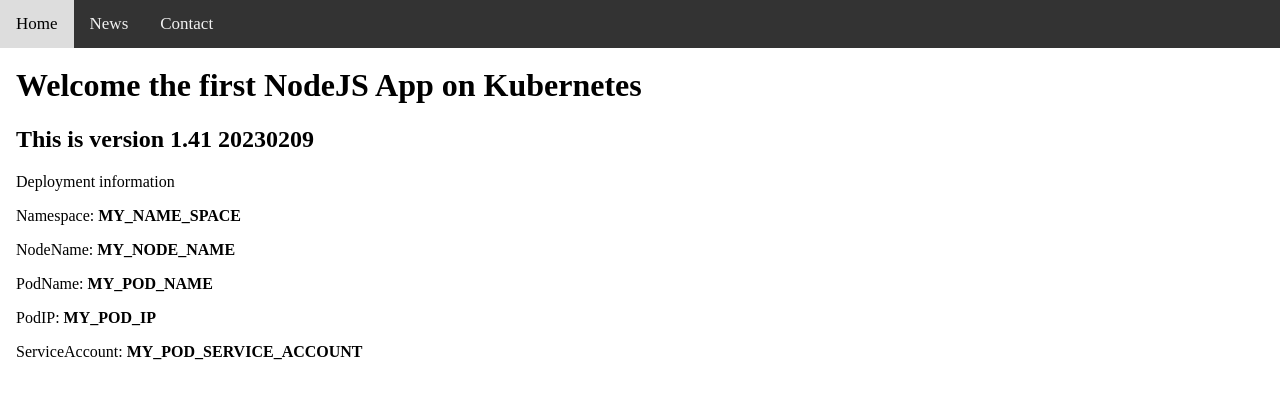
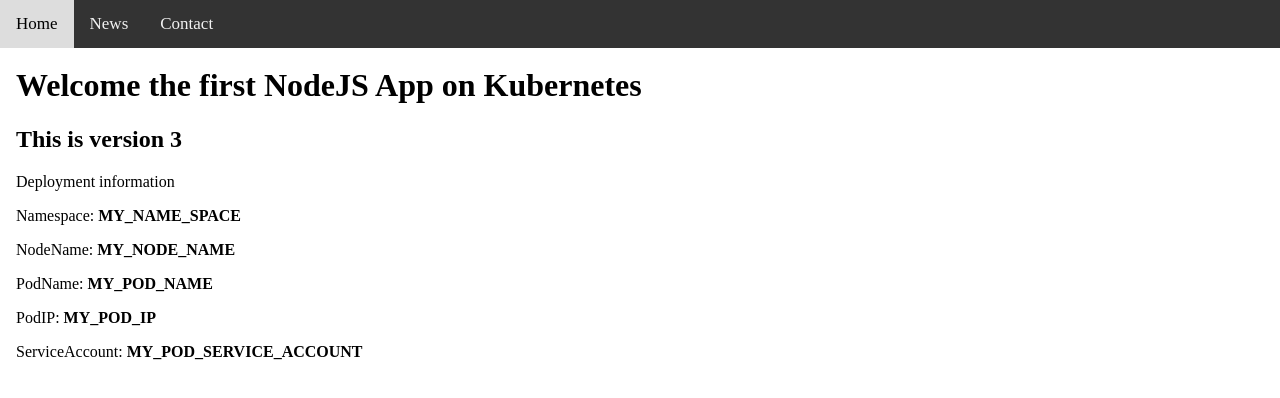
Before and after one commit to khanhct/testflow, a website: page documents/index.html in a window 1280 px wide. Shown: the top 398 px of the page. Drawn offline with Linux system fonts and the light colour scheme.

Commit message:
Update index.html

```diff
--- a/documents/index.html
+++ b/documents/index.html
@@ -50,7 +50,7 @@
 
     <div class="main">
         <h1>Welcome the first NodeJS App on Kubernetes</h1>
-        <h2>This is version 1.41 20230209 </h2>
+        <h2>This is version 3 </h2>
 
         <p>Deployment information</p>
         <p>Namespace: <strong>MY_NAME_SPACE</strong></p>
```
